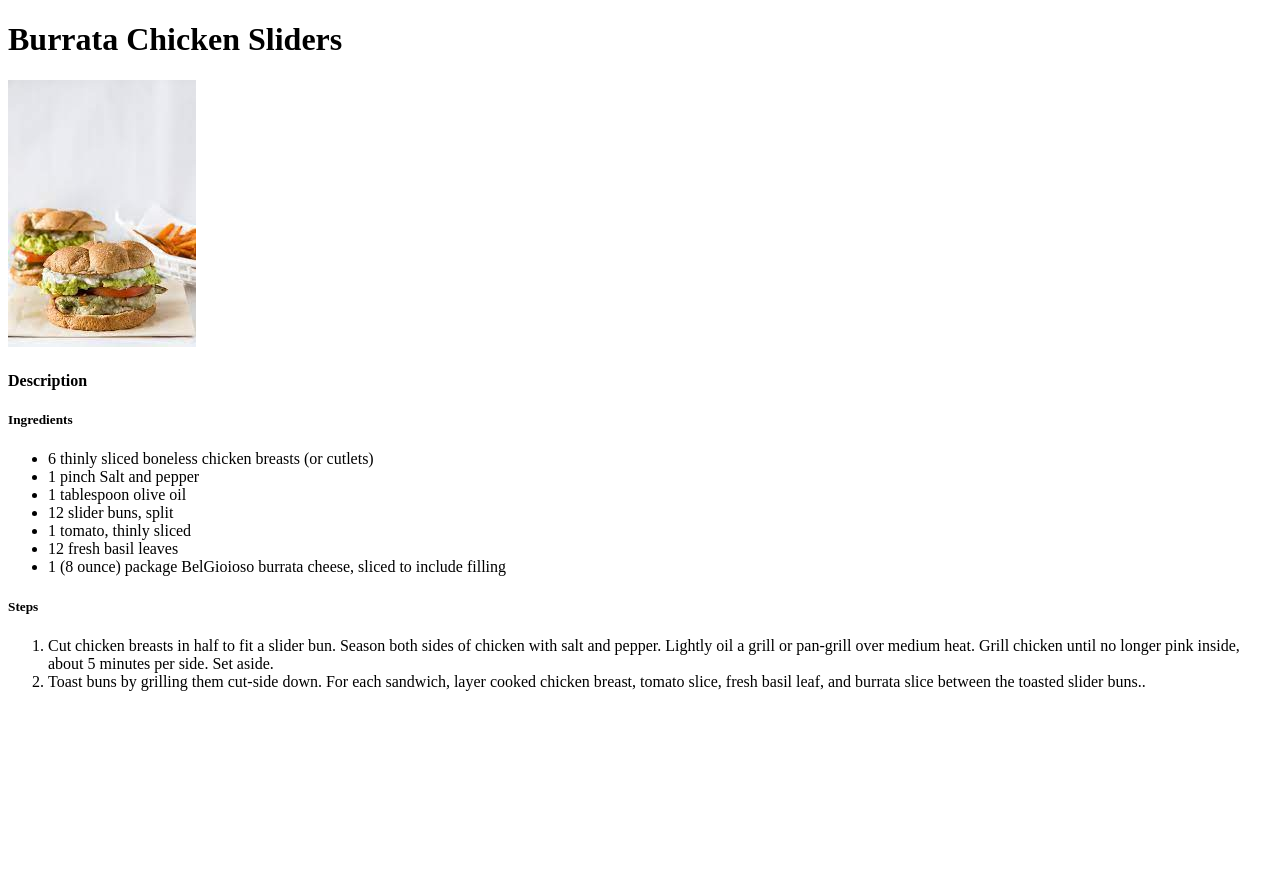
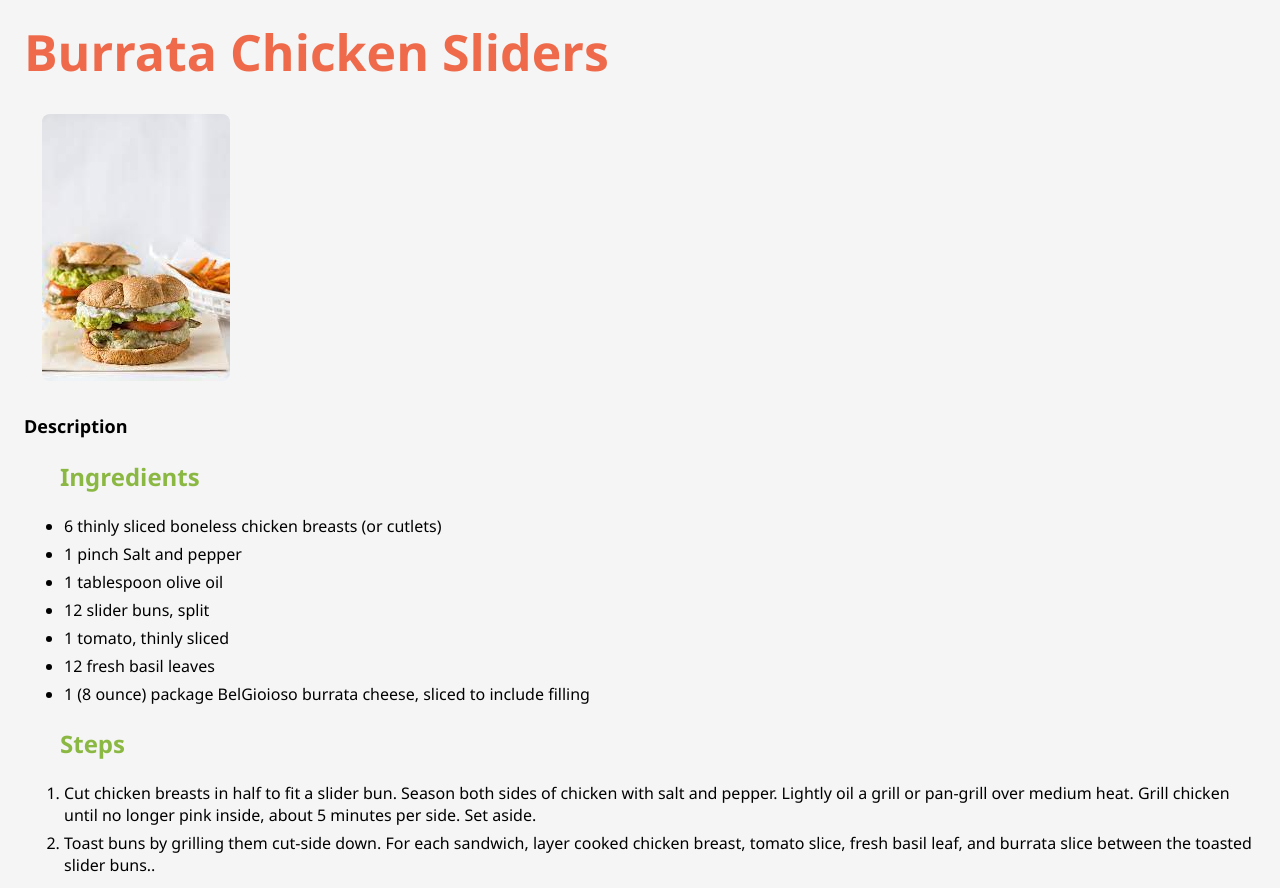
Before and after one commit to fatenmeg/odin-recipes, a plain HTML site: page recipes/Burrata Chicken Sliders.html in a window 1280 px wide. Before the commit the page ends 800 px from the top, so only its background shows below. Drawn offline with Linux system fonts and the light colour scheme.

Commit message:
commited

```diff
--- a/recipes/Burrata Chicken Sliders.html
+++ b/recipes/Burrata Chicken Sliders.html
@@ -5,21 +5,23 @@
     <meta charset="UTF-8">
     <meta http-equiv="X-UA-Compatible" content="IE=edge">
     <meta name="viewport" content="width=device-width, initial-scale=1.0">
-    <title>Document</title>
+    <title>Details of the Recipe</title>
+    <link rel="stylesheet" href="recipes.css">
+    </link>
 </head>
 
 <body>
     <h1>
         Burrata Chicken Sliders
     </h1>
-    <img src="Burrata Chicken Sliders.jpg">
+    <img class="imges" src="Burrata Chicken Sliders.jpg ">
     <h4>
         Description
     </h4>
     <h5>
         Ingredients
     </h5>
-    <ul>
+    <ul class="list">
         <li>6 thinly sliced boneless chicken breasts (or cutlets)</li>
         <li>1 pinch Salt and pepper</li>
         <li>1 tablespoon olive oil</li>
@@ -31,7 +33,7 @@
     <h5>
         Steps
     </h5>
-    <ol>
+    <ol class="list">
         <li>Cut chicken breasts in half to fit a slider bun. Season both sides of chicken with salt and pepper. Lightly oil a grill or pan-grill over medium heat. Grill chicken until no longer pink inside, about 5 minutes per side. Set aside.</li>
         <li>Toast buns by grilling them cut-side down. For each sandwich, layer cooked chicken breast, tomato slice, fresh basil leaf, and burrata slice between the toasted slider buns..</li>
 
--- /dev/null
+++ b/recipes/recipes.css
@@ -0,0 +1,37 @@
+    * {
+        font-family: 'Segoe UI', Tahoma, Geneva, Verdana, sans-serif;
+        margin: 6px;
+        padding: auto;
+        background-color: rgb(245, 245, 245);
+    }
+
+    h1 {
+        font-size: 50px;
+        font-weight: bolder;
+        color: rgba(236, 54, 9, 0.726);
+        margin-top: 12px;
+        margin-left: 12px;
+    }
+
+    .imges {
+        padding: 16px;
+        margin-left: 14px;
+        border-radius: 24px;
+    }
+
+    h4 {
+        margin-left: 12px;
+        font-size: large;
+    }
+
+    h5 {
+        font-size: x-large;
+        padding: 16px;
+        margin-left: 32px;
+        color: rgb(139, 184, 67);
+    }
+
+    .list {
+        font-family: Cambria, Cochin, Georgia, Times, 'Times New Roman', serif;
+        font-weight: normal;
+    }
```
Also changed, not shown: index.html (+1 -1 lines), recipes/Golden Gazpacho Dip.html (+6 -4 lines), recipes/lasagna.html (+6 -4 lines).
